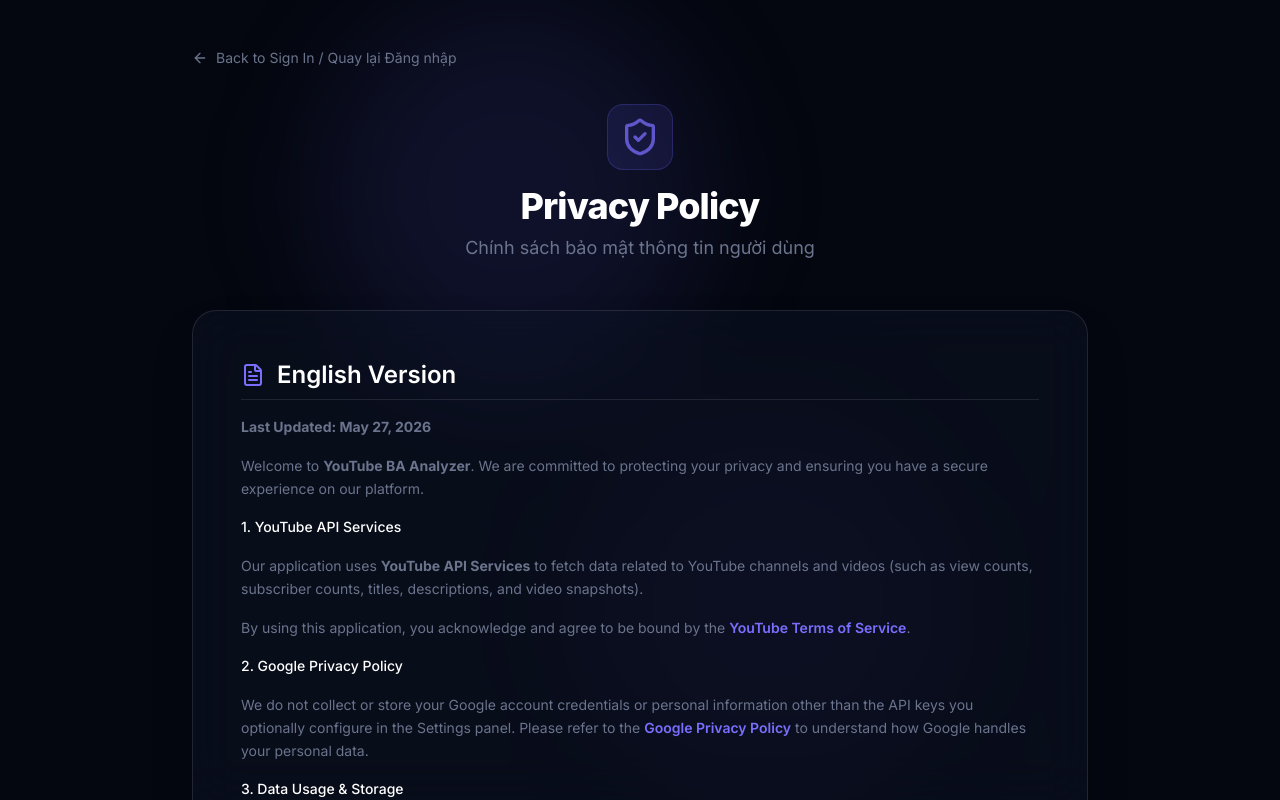
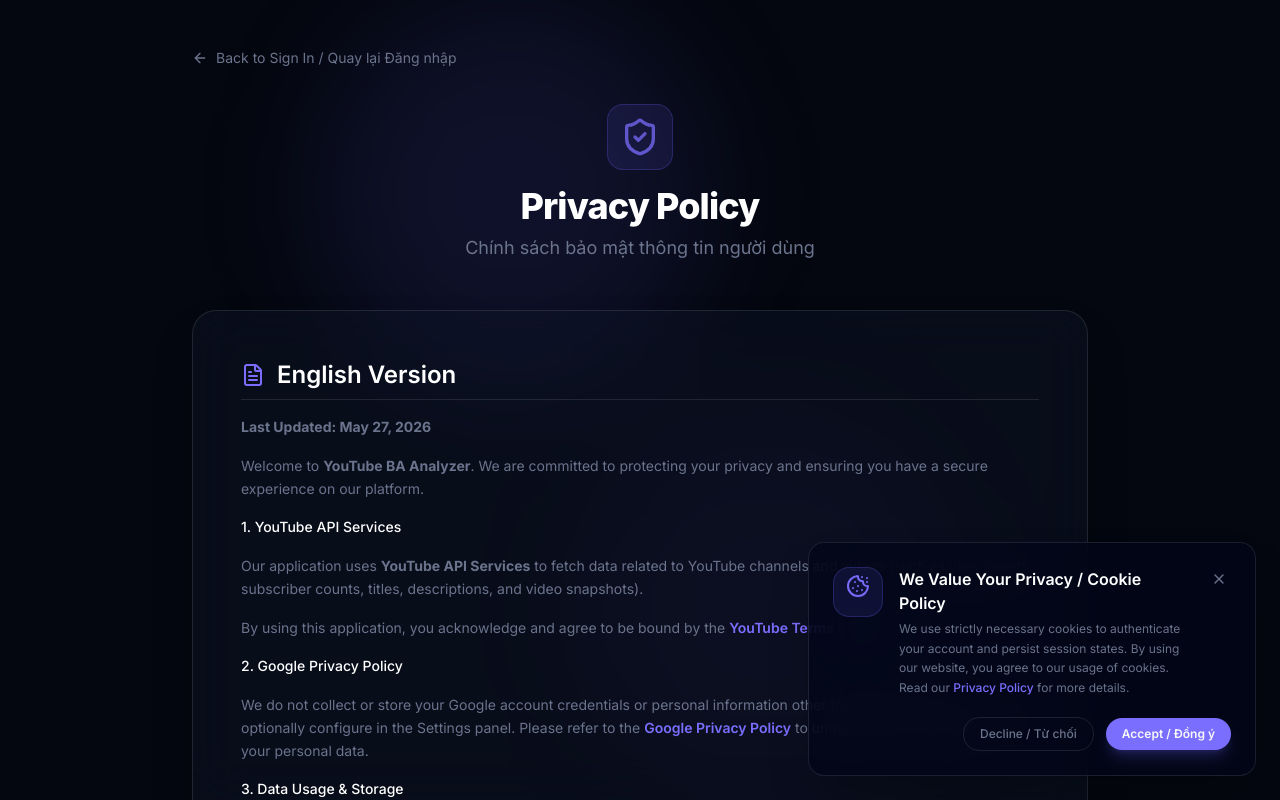
Before and after one commit to Nhatduong213/youtube-analyzer, a Next.js app: page /privacy in a window 1280 px wide. Built offline with nearby package versions, Linux system fonts and the light colour scheme.

Commit message:
feat: add Cookie Consent Banner and update Privacy Policy with Cookie disclosures

```diff
--- a/src/app/layout.tsx
+++ b/src/app/layout.tsx
@@ -2,6 +2,7 @@
 import { Inter, JetBrains_Mono } from "next/font/google";
 import "./globals.css";
 import { LayoutWrapper } from "@/components/LayoutWrapper";
+import { CookieConsent } from "@/components/CookieConsent";
 
 const inter = Inter({ subsets: ["latin"], variable: "--font-inter" });
 const jetbrainsMono = JetBrains_Mono({ subsets: ["latin"], variable: "--font-jetbrains-mono" });
@@ -35,6 +36,8 @@
         <LayoutWrapper>
           {children}
         </LayoutWrapper>
+
+        <CookieConsent />
       </body>
     </html>
   );
--- a/src/app/privacy/page.tsx
+++ b/src/app/privacy/page.tsx
@@ -96,6 +96,11 @@
                 </a>{" "}
                 page. Alternatively, you can delete your configured YouTube API Keys inside your Settings page within the app.
               </p>
+
+              <h3 className="text-white font-medium mt-4">5. Cookie Policy</h3>
+              <p>
+                We use strictly necessary cookies to authenticate your account and persist session states. These cookies are essential for the security and basic functionality of the application and do not track your browsing activity on other websites.
+              </p>
             </div>
           </section>
 
@@ -163,6 +168,11 @@
                 </a>{" "}
                 hoặc chủ động xóa API Key đã cấu hình trong phần Cài đặt hệ thống trên trang web.
               </p>
+
+              <h3 className="text-white font-medium mt-4">5. Chính sách Cookie</h3>
+              <p>
+                Chúng tôi sử dụng các cookie thiết yếu (strictly necessary cookies) để xác thực tài khoản và duy trì trạng thái đăng nhập của bạn. Các cookie này bắt buộc phải có để đảm bảo tính bảo mật và tính năng cơ bản của ứng dụng, hoàn toàn không theo dõi hoạt động lướt web của bạn trên các trang web khác.
+              </p>
             </div>
           </section>
 
--- /dev/null
+++ b/src/components/CookieConsent.tsx
@@ -0,0 +1,77 @@
+"use client";
+
+import { useState, useEffect } from "react";
+import { Cookie, X } from "lucide-react";
+import Link from "next/link";
+
+export function CookieConsent() {
+  const [isOpen, setIsOpen] = useState(false);
+
+  useEffect(() => {
+    // Check if user already consented
+    const consent = localStorage.getItem("cookie_consent_accepted");
+    if (!consent) {
+      const timer = setTimeout(() => {
+        setIsOpen(true);
+      }, 1500); // Small delay for premium entry animation
+      return () => clearTimeout(timer);
+    }
+  }, []);
+
+  const handleAccept = () => {
+    localStorage.setItem("cookie_consent_accepted", "true");
+    setIsOpen(false);
+  };
+
+  const handleDecline = () => {
+    // Strictly necessary cookies (Supabase Auth) will still function, but we record preference
+    localStorage.setItem("cookie_consent_accepted", "false");
+    setIsOpen(false);
+  };
+
+  if (!isOpen) return null;
+
+  return (
+    <div className="fixed bottom-6 right-6 left-6 md:left-auto md:max-w-md z-[9999] animate-in slide-in-from-bottom-8 fade-in duration-500">
+      <div className="glass-card border border-white/10 rounded-2xl p-6 shadow-2xl backdrop-blur-xl bg-slate-950/80 text-foreground flex flex-col gap-4">
+        <div className="flex gap-4 items-start">
+          <div className="p-3 bg-primary/10 border border-primary/20 rounded-xl text-primary shrink-0">
+            <Cookie className="h-6 w-6 animate-bounce" />
+          </div>
+          <div className="space-y-1">
+            <h3 className="font-semibold text-white text-base">We Value Your Privacy / Cookie Policy</h3>
+            <p className="text-xs text-muted-foreground leading-relaxed">
+              We use strictly necessary cookies to authenticate your account and persist session states. By using our website, you agree to our usage of cookies. Read our{" "}
+              <Link href="/privacy" className="text-primary hover:underline font-medium">
+                Privacy Policy
+              </Link>{" "}
+              for more details.
+            </p>
+          </div>
+          <button
+            onClick={handleDecline}
+            className="text-muted-foreground hover:text-white transition-colors p-1"
+            aria-label="Close"
+          >
+            <X className="h-4 w-4" />
+          </button>
+        </div>
+
+        <div className="flex gap-3 justify-end items-center text-xs mt-1">
+          <button
+            onClick={handleDecline}
+            className="px-4 py-2 rounded-xl border border-white/10 hover:bg-white/5 transition-colors text-muted-foreground font-medium"
+          >
+            Decline / Từ chối
+          </button>
+          <button
+            onClick={handleAccept}
+            className="px-4 py-2 rounded-xl bg-primary hover:bg-primary/90 text-primary-foreground font-semibold shadow-lg shadow-primary/20 transition-all active:scale-95"
+          >
+            Accept / Đồng ý
+          </button>
+        </div>
+      </div>
+    </div>
+  );
+}
```
Also changed, not shown: 2 other files (tests, documents, lock files or other folders).
